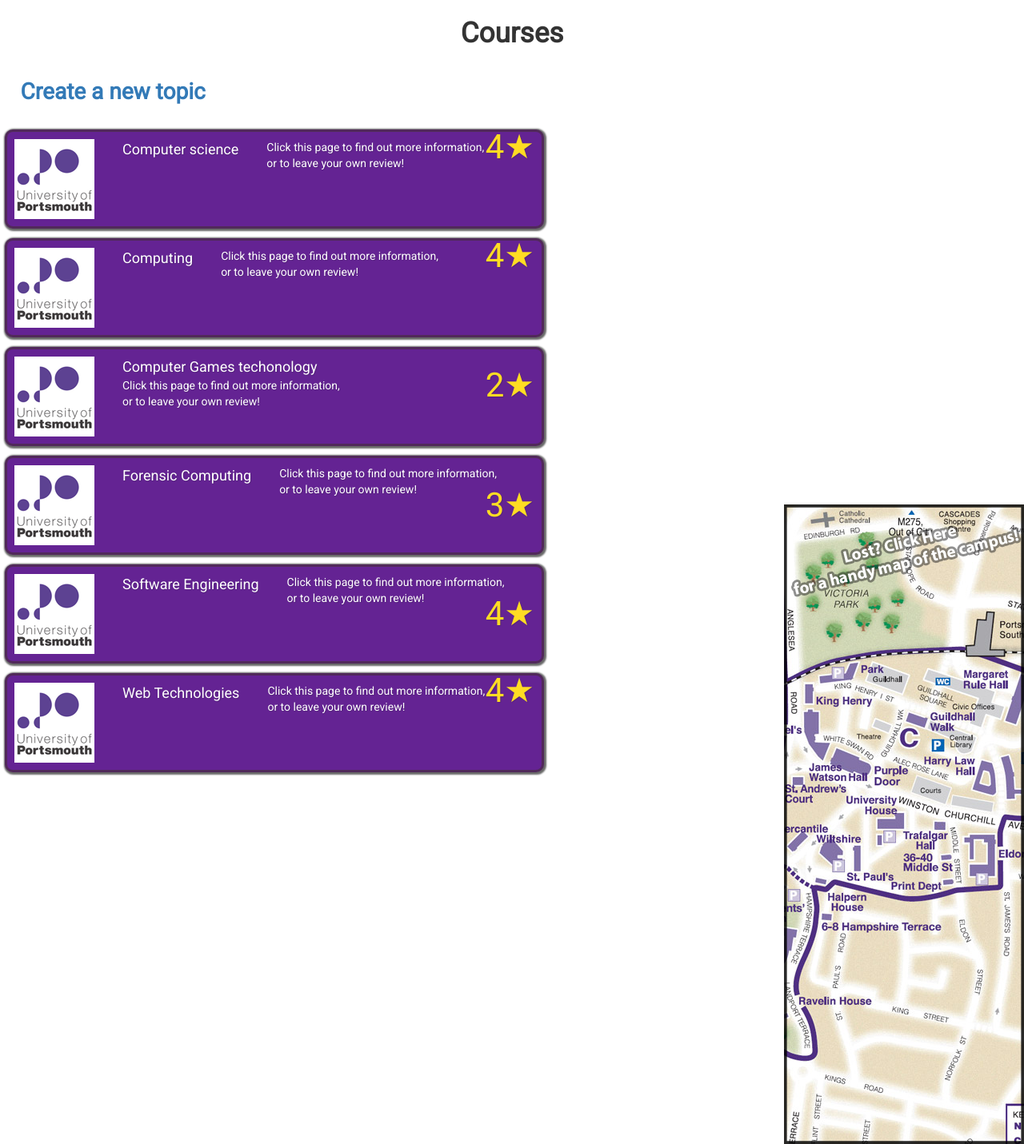
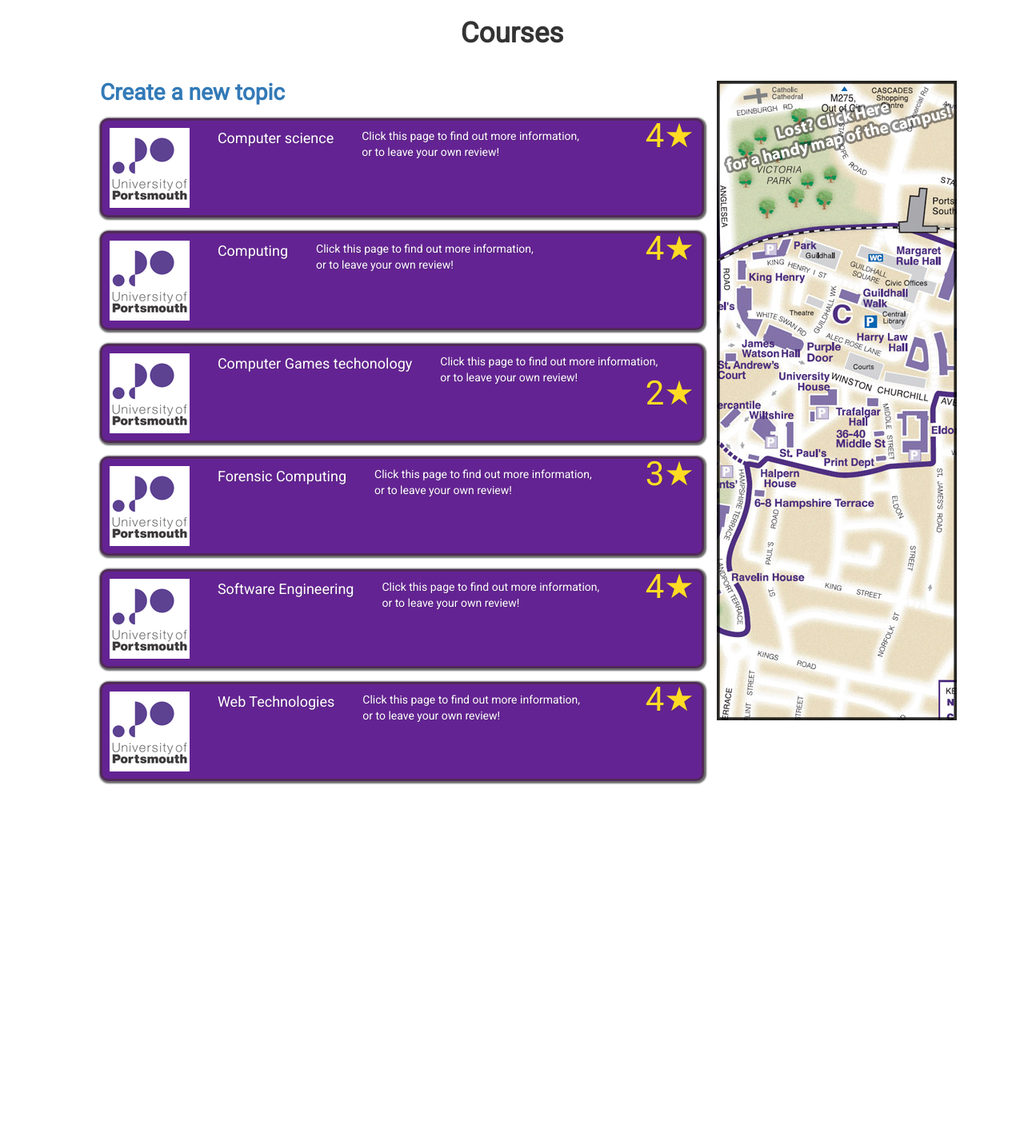
Before and after one commit to BrittanyMel/INSE-COURSEWORK, a website: page webpages/courses.html in a window 1280 px wide. Shown: the part 260-1691 px from the top of the page at 80% size. After the commit the page ends 1248 px from the top, so only its background shows below. Drawn offline with nearby package versions, Linux system fonts and the light colour scheme.

Commit message:
Design changes
I placed the main pages into a grid, to make them look neater and resize
better.

```diff
--- a/webpages/courses.html
+++ b/webpages/courses.html
@@ -27,7 +27,10 @@
     <li><a href="entertainment.html">Entertainment</a></li>
   </ul>
 <h1 class="PageTitle"> Courses </h1>
+<div class="row">
+  <div class="col-md-7">
     <h2 class="NewReviewHeader"><a href="createtopic.html">Create a new topic</a></h2>
+    <p>
       <div class="info-box">
       <img id="info-box-img" src="images/uop-img.png" alt="Computer science">
       <a id="info-box-title" href="computerscience.html">Computer science</a>
@@ -64,9 +67,12 @@
       <a id="info-box-subtext" href="webtechnologies.html">Click this page to find out more information,<br />or to leave your own review!</a>
       <a id="info-box-rating" href="webtechnologies.html">4★</a>
       </div>
-<a id="page-rightside" href="http://www.port.ac.uk/maps-and-directions/">
-  <img border="0" alt="sitemap" src="images/accom/accommaplink.png">
+  </div>
+  <div class="col-md-3">
+    <a href="http://www.port.ac.uk/maps-and-directions/">
+      <img id="page-rightside" border="0" alt="sitemap" src="images/accom/accommaplink.png">
     </a>
-
+  </div>
+</div>
 </body>
 </html>
--- a/webpages/style.css
+++ b/webpages/style.css
@@ -332,8 +332,8 @@
 .NewReviewHeader{
   font-size: 2em;
   font-weight: bold;
-  margin-left: 3%;
-  margin: 2%;
+  margin-left: -13%;
+  margin-top: -6%;
 }
 
 /** Styling for each review box **/
@@ -341,10 +341,10 @@
   -webkit-box-sizing: content-box;
   -moz-box-sizing: content-box;
   box-sizing: content-box;
-  float: left;
-  width: 650px;
+  width: 731px;
   opacity: 0.86;
   margin: 6px;
+  margin-left: -13%;
   padding: 9px;
   border: 3px solid #35073f;
   -webkit-border-radius: 10px;
@@ -394,9 +394,8 @@
 
 /** Styling for the right hand side of the page**/
 #page-rightside {
-  float: right;
-  text-align: right;
-  margin-top: -16%;
+  margin-top: -15%;
+  margin-left: 19%;
 }
 /** Styling for the review pages **/
 
```
Also changed, not shown: webpages/accommodation.html (+8 -3 lines), webpages/entertainment.html (+8 -3 lines), webpages/facilities.html (+8 -3 lines), webpages/studentlife.html (+8 -3 lines), webpages/transport.html (+9 -3 lines). Lines whose indentation alone changed are shown as unchanged.
